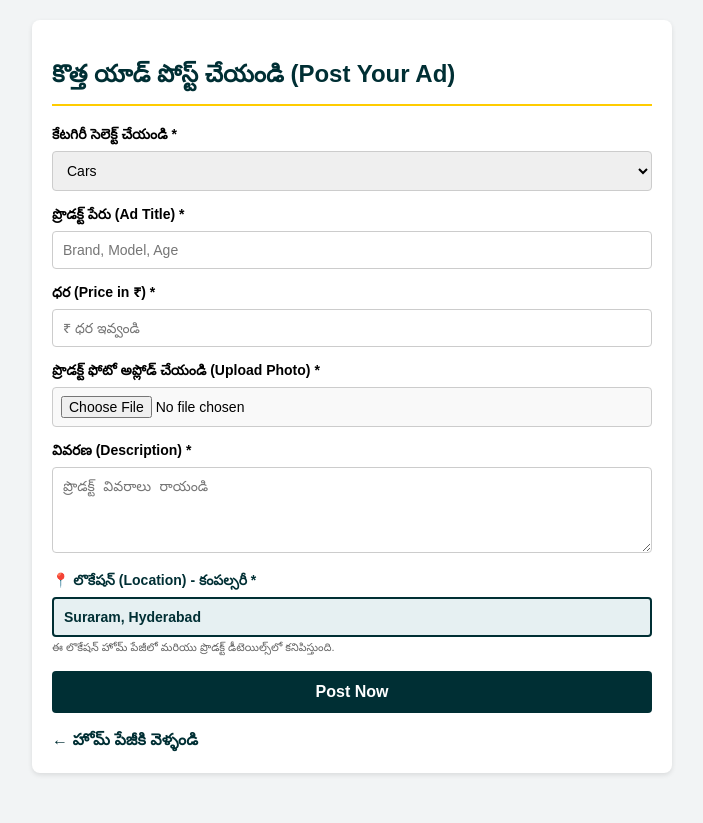
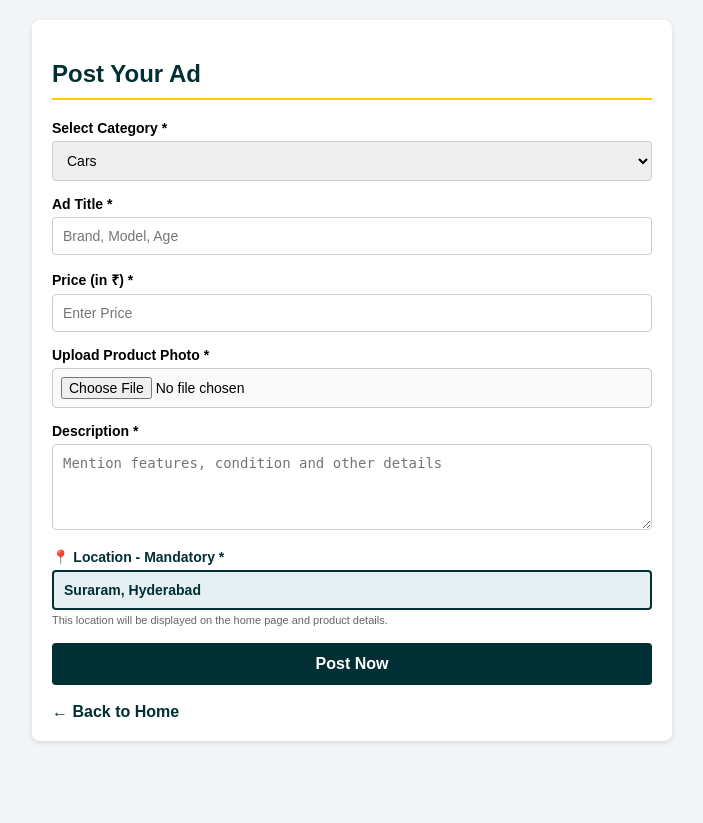
Before and after one commit to mujahidsdghf-bot/-sell-and-buy-app, a Flask app: page /post-ad in a window 1280 px wide. Shown: the whole page, without its empty margins (288-991 px from the left). After the commit the page ends 743 px from the top, so only its background shows below. Run offline with Flask 3, Linux system fonts and the light colour scheme; the visitor is signed in with stand-in values (Sample User, id 1).

Commit message:
Update post_ad.html

```diff
--- a/templates/post_ad.html
+++ b/templates/post_ad.html
@@ -1,5 +1,5 @@
 <!DOCTYPE html>
-<html lang="te">
+<html lang="en">
 <head>
     <meta charset="UTF-8">
     <title>Post Ad - Sell & Buy Store</title>
@@ -16,12 +16,11 @@
 </head>
 <body>
     <div class="container">
-        <h2>కొత్త యాడ్ పోస్ట్ చేయండి (Post Your Ad)</h2>
+        <h2>Post Your Ad</h2>
 
-        <!-- ఫోటో మరియు లొకేషన్ పర్ఫెక్ట్‌గా సేవ్ అవ్వడానికి enctype చాలా ముఖ్యం -->
         <form method="POST" enctype="multipart/form-data">
             <div class="form-group">
-                <label>కేటగిరీ సెలెక్ట్ చేయండి *</label>
+                <label>Select Category *</label>
                 <select name="category" required>
                     <optgroup label="Cars & Vehicles">
                         <option value="Cars">Cars</option>
@@ -85,37 +84,37 @@
             </div>
 
             <div class="form-group">
-                <label>ప్రొడక్ట్ పేరు (Ad Title) *</label>
+                <label>Ad Title *</label>
                 <input type="text" name="title" placeholder="Brand, Model, Age" required>
             </div>
 
             <div class="form-group">
-                <label>ధర (Price in ₹) *</label>
-                <input type="number" name="price" placeholder="₹ ధర ఇవ్వండి" required>
+                <label>Price (in ₹) *</label>
+                <input type="number" name="price" placeholder="Enter Price" required>
             </div>
 
-            <!-- ప్రొడక్ట్ ఫోటో అప్లోడ్ కాలమ్ -->
+            <!-- Product Photo Upload -->
             <div class="form-group">
-                <label>ప్రొడక్ట్ ఫోటో అప్లోడ్ చేయండి (Upload Photo) *</label>
+                <label>Upload Product Photo *</label>
                 <input type="file" name="image" accept="image/*" required style="background: #f9f9f9; padding: 8px;">
             </div>
 
             <div class="form-group">
-                <label>వివరణ (Description) *</label>
-                <textarea name="description" rows="4" placeholder="ప్రొడక్ట్ వివరాలు రాయండి" required></textarea>
+                <label>Description *</label>
+                <textarea name="description" rows="4" placeholder="Mention features, condition and other details" required></textarea>
             </div>
 
-            <!-- కంపల్సరీ లొకేషన్ కాలమ్ -->
+            <!-- Mandatory Location Column -->
             <div class="form-group">
-                <label style="color: #002f34;">📍 లొకేషన్ (Location) - కంపల్సరీ *</label>
-                <input type="text" name="location" class="location-box" value="Suraram, Hyderabad" required placeholder="మీ ప్రాంతం మరియు నగరం రాయండి (ఉదా: Suraram, Hyderabad)">
-                <small style="color: #666; font-size: 11px;">ఈ లొకేషన్ హోమ్ పేజీలో మరియు ప్రొడక్ట్ డీటెయిల్స్‌లో కనిపిస్తుంది.</small>
+                <label style="color: #002f34;">📍 Location - Mandatory *</label>
+                <input type="text" name="location" class="location-box" value="Suraram, Hyderabad" required placeholder="Enter area and city (e.g., Suraram, Hyderabad)">
+                <small style="color: #666; font-size: 11px;">This location will be displayed on the home page and product details.</small>
             </div>
 
             <button type="submit" class="btn">Post Now</button>
         </form>
         <br>
-        <a href="/" style="color: #002f34; text-decoration: none; font-weight: bold;">← హోమ్ పేజీకి వెళ్ళండి</a>
+        <a href="/" style="color: #002f34; text-decoration: none; font-weight: bold;">← Back to Home</a>
     </div>
 </body>
 </html>
```
